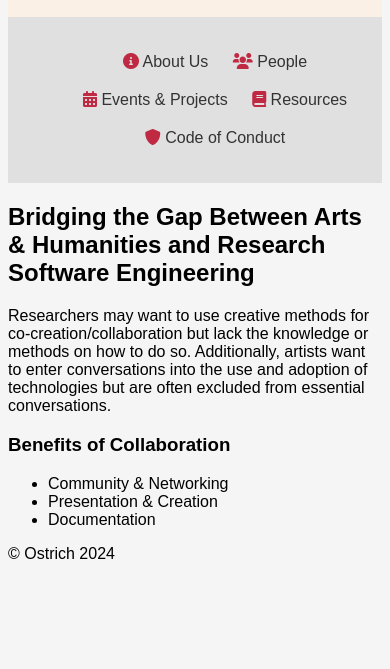
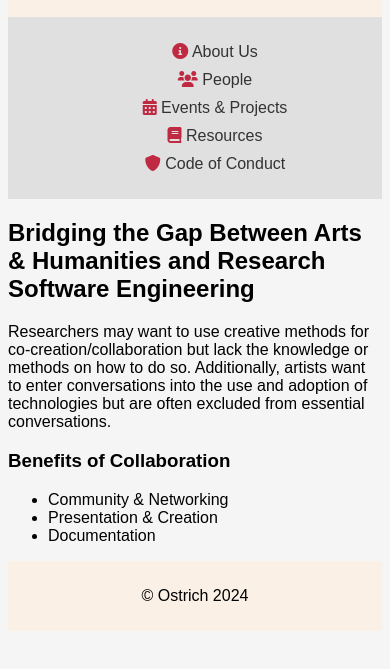
Before and after one commit to NPDebs/cw24-hack-day-team-ostrich, a plain HTML site: page index.html in a window 390 px wide. Shown: the part 163-832 px from the top of the page. Drawn offline with Linux system fonts and the light colour scheme.

Commit message:
Update footer; make navbar responsive.

```diff
--- a/assets/css/style.css
+++ b/assets/css/style.css
@@ -68,3 +68,19 @@ nav li a:hover {
 .dropdown.show .dropdown-menu {
   display: block;
 }
+
+footer {
+  background-color: #faf0e6;
+  color: black;
+  padding: 10px 20px;
+  text-align: center;
+}
+
+
+/* For navbar responsiveness */
+@media only screen and (max-width: 768px) {
+  nav ul li {
+    display: block;
+    margin: 10px 0;
+  }
+}
```
